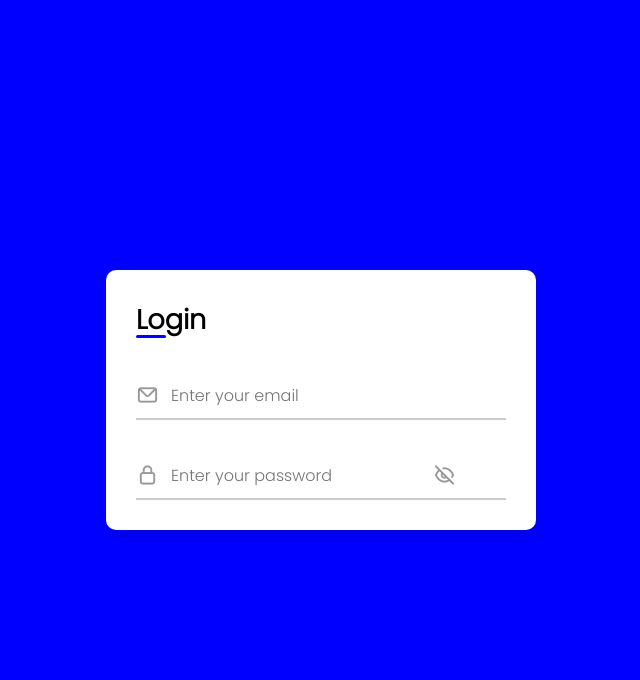
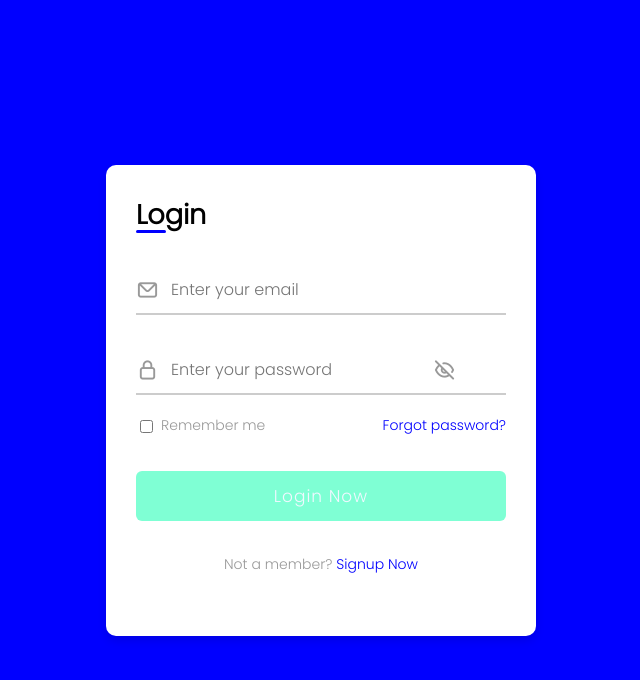
Before and after one commit to Kushan-Dias/Project-UCIA, a PHP site: page /login.html in a window 1280 px wide. Shown: the top 680 px of the page, without its empty margins (319-959 px from the left). Run offline with PHP 8.4, Linux system fonts and the light colour scheme.

Commit message:
completed login form

```diff
--- a/ucea/login.css
+++ b/ucea/login.css
@@ -40,7 +40,6 @@ body{
 }
 .form .input-field{
     margin-top: 30px;
-    background-color: red;
     position: relative;
     height: 50px;
     width: 100%;
@@ -77,3 +76,48 @@ body{
 .input-field i.showHidePw{
     right: 50px;
 }
+
+.form .checkbox-text{
+    display: flex;
+    justify-content: space-between;
+    margin-top: 20px;
+}
+.checkbox-text .checkbox-content{
+    display: flex;
+    align-items: center;
+}
+.checkbox-content input{
+    accent-color: rgb(8, 4, 4);
+    margin:0 8px -2px 4px
+}
+.form .text{
+    color: #999;
+    font-size: 14px;
+}
+.form a.text{
+    text-decoration: none;
+    color: blue;
+}
+.form a:hover{
+    text-decoration: underline;
+}
+.form .button{
+    margin-top: 35px;
+}
+.form .button input{
+    border: none;
+    background-color: aquamarine;
+    color: aliceblue;
+    font-weight: 500;
+    font-size: 17px;
+    letter-spacing: 1px;
+    border-radius: 6px;
+    transition: all 0.3s ease;
+}
+.button input:hover{
+    background-color: red;
+}
+.form .login-signup{
+    margin: 30px;
+    text-align: center;
+}
--- a/ucea/login.html
+++ b/ucea/login.html
@@ -24,8 +24,29 @@
                         <i class="uil uil-eye-slash showHidePw"></i>
                     </div>
 
+                    <div class="checkbox-text">
+                        <div class="checkbox-content">
+                            <input type="checkbox" name="" id="logcheck">
+                            <label for="logcheck" class="text">Remember me</label>
+                        </div>
+
+                        <a href="#" class="text">Forgot password?</a>
+                    </div>
+
+                    <div class="input-field button">
+                        <input type="button" value="Login Now">
+                    </div>
                 </form>
+
+                <div class="login-signup">
+                    <span class="text">Not a member?
+                        <a href="#" class="text signup-text">Signup Now</a>
+                    </span>
+                </div>
             </div>
+
+            <!--registraion form-->
+
         </div>
     </div>
 
```
